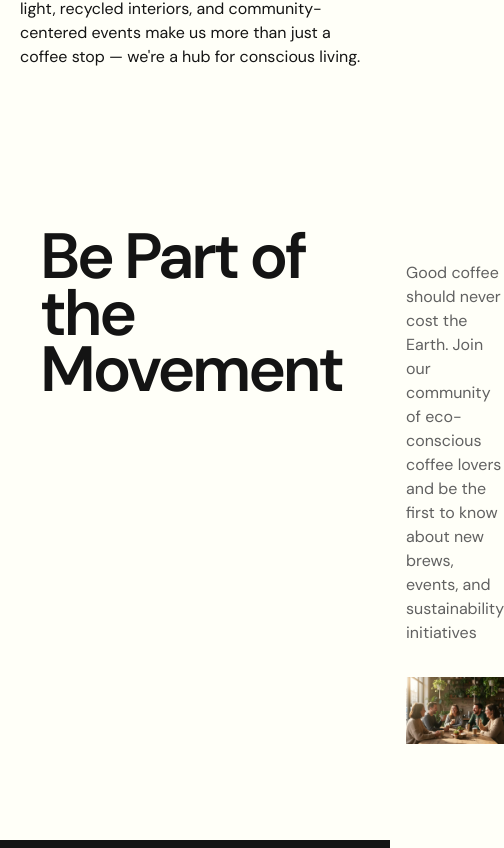
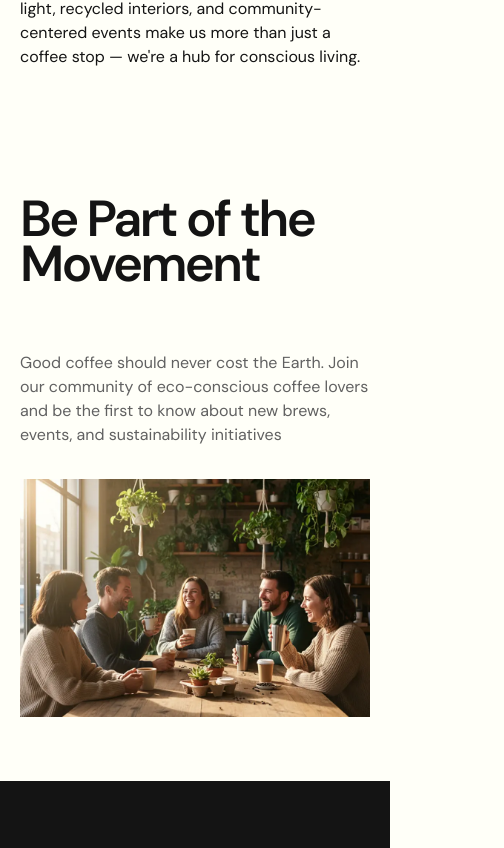
Before and after one commit to eigdoyr/verde-brew-co, a React (Vite) app: page / in a window 390 px wide. Shown: the part 4514-5362 px from the top of the page, 504 px wide, since content can reach past the window. Built offline with nearby package versions, Linux system fonts and the light colour scheme.

Commit message:
feat: responsive Movement

```diff
--- a/src/sections/Movement.css
+++ b/src/sections/Movement.css
@@ -31,7 +31,47 @@
 }
 
 .movement-img {
-  /* width: 100%; */
+  width: 100%;
   height: auto;
   object-fit: cover;
 }
+
+/* Tablet */
+@media (max-width: 1024px) {
+  .movement-content {
+    grid-template-columns: 1fr 1fr;
+    gap: 2rem;
+  }
+
+  .movement-heading {
+    font-size: clamp(48px, 7vw, 96px);
+  }
+}
+
+/* Mobile */
+@media (max-width: 768px) {
+  .movement {
+    padding: 4rem 1.25rem;
+  }
+
+  .movement-content {
+    grid-template-columns: 1fr;
+    gap: 2rem;
+  }
+
+  .movement-heading {
+    font-size: clamp(40px, 12vw, 72px);
+  }
+
+  .movement-desc {
+    max-width: 100%;
+    align-self: flex-start;
+  }
+}
+
+/* Small mobile */
+@media (max-width: 480px) {
+  .movement-heading {
+    font-size: clamp(36px, 13vw, 56px);
+  }
+}
```
